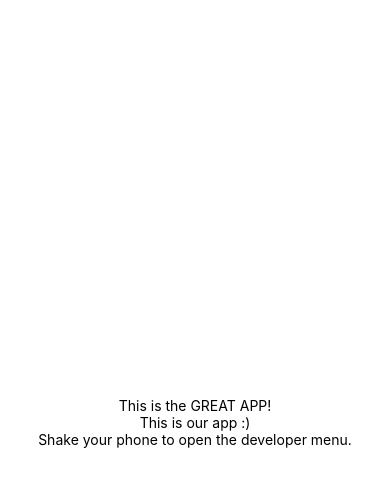
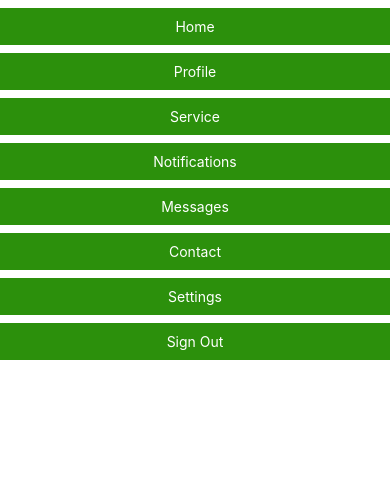
Before and after one commit to DigiCollect/DigiCollector, a React Native app: screen / in a window 390 px wide. Shown: the top 486 px of the page. Built offline with nearby package versions, Linux system fonts and the light colour scheme.

Commit message:
Modified own readme file and added initial login and menu

```diff
--- a/App.js
+++ b/App.js
@@ -1,23 +1,43 @@
 import React from 'react';
-import { StyleSheet, Text, View } from 'react-native';
+import Menu from './Menu.js'
 
-export default class App extends React.Component {
-  render() {
-    return (
-      <View style={styles.container}>
-        <Text>This is the GREAT APP!</Text>
-        <Text>This is our app :)</Text>
-        <Text>Shake your phone to open the developer menu.</Text>
-      </View>
-    );
-  }
+const Home = () => {
+  return (
+     <Menu />
+  )
 }
+export default Home
 
-const styles = StyleSheet.create({
-  container: {
-    flex: 1,
-    backgroundColor: '#fff',
-    alignItems: 'center',
-    justifyContent: 'center',
-  },
-});
+// import React from 'react';
+// import { Text, View } from 'react-native';
+// import PresentationalComponent from './PresentationalComponent'
+// import Menu from './Menu.js'
+
+// export default class App extends React.Component {
+//   state = {
+//     myState: 'One less thing to worry about'
+//   }
+//   // updateState = () => {
+//   //   this.setState({ myState: 'The state is updated' })
+//   // }
+//   render() {
+//     return (
+
+//       <View>
+//         <Menu />
+//        {/* Login page
+//        <PresentationalComponent myState = {this.state.myState}>
+//       </PresentationalComponent>  */}
+//       </View>
+//     );
+//   }
+// }
+
+// const styles = StyleSheet.create({
+//   container: {
+//     flex: 1,
+//     backgroundColor: '#fff',
+//     alignItems: 'center',
+//     justifyContent: 'center',
+//   },
+// });
--- /dev/null
+++ b/Menu.js
@@ -0,0 +1,78 @@
+import React, {Component} from 'react'
+import {Text, View, TouchableOpacity, StyleSheet} from 'react-native'
+
+class Menu extends Component {
+    state = {
+        contents: [
+            {
+                id: 0,
+                name: 'Home',
+            },
+            {
+                id: 1,
+                name: 'Profile',
+            },
+            {
+                id: 2,
+                name: 'Service',
+            },
+            {
+                id: 3,
+                name: 'Notifications',
+            },
+            {
+                id: 4,
+                name: 'Messages',
+            },
+            {
+                id: 5,
+                name: 'Contact',
+            },
+            {
+                id: 6,
+                name: 'Settings',
+            },
+            {
+                id: 7,
+                name: 'Sign Out',
+            }
+        ]
+    }
+    alertItemName = (item) => {
+        alert(item.name)
+    }
+
+    render() {
+        return (
+            <View>
+            {
+                this.state.contents.map((item, index) => (
+                    <TouchableOpacity
+                        key = {item.id}
+                        style = {styles.container}
+                        onPress = {() => this.alertItemName(item)}>
+
+                        <Text style = {styles.menuContent}>
+                            {item.name}
+                        </Text>
+                    </TouchableOpacity>
+                ))
+            }
+            </View>
+        )
+    }
+
+}
+export default Menu
+
+const styles = StyleSheet.create ({
+    container: {
+        padding: 10,
+        marginTop: 8,
+        backgroundColor: '#2C900C',
+        alignItems: 'center',
+    },
+    menuContent: {
+        color: '#fff'
+    }
+})
--- /dev/null
+++ b/PresentationalComponent.js
@@ -0,0 +1,44 @@
+import React, {Component} from 'react'
+import { Text, View, StyleSheet } from 'react-native'
+
+const PresentationalComponent = (props) => {
+    return (
+        <View style = {styles.container}>
+            <View style = {styles.boxOne} />
+            <View>
+                <Text style = {styles.boxTwo}>
+                    {props.myState}
+                </Text>
+            </View>
+             <View style = {styles.boxThree} />
+        </View>
+    )
+}
+export default PresentationalComponent
+
+const styles = StyleSheet.create ({
+    container: {
+       flexDirection: 'column',
+       justifyContent: 'space-between',
+       alignItems: 'center',
+       backgroundColor: 'white',
+       height: 700
+    },
+    boxOne:{
+        width: 200,
+        height: 100,
+        backgroundColor: 'green'
+    },
+    boxTwo:{
+        marginTop: 20,
+        textAlign: 'center',
+        color: 'black',
+        fontWeight: 'bold',
+        fontSize: 20
+    },
+    boxThree: {
+        width: 200,
+        height: 100,
+        backgroundColor: 'green'
+    },
+ })
```
Also changed, not shown: 2 other files (tests, documents, lock files or other folders).
